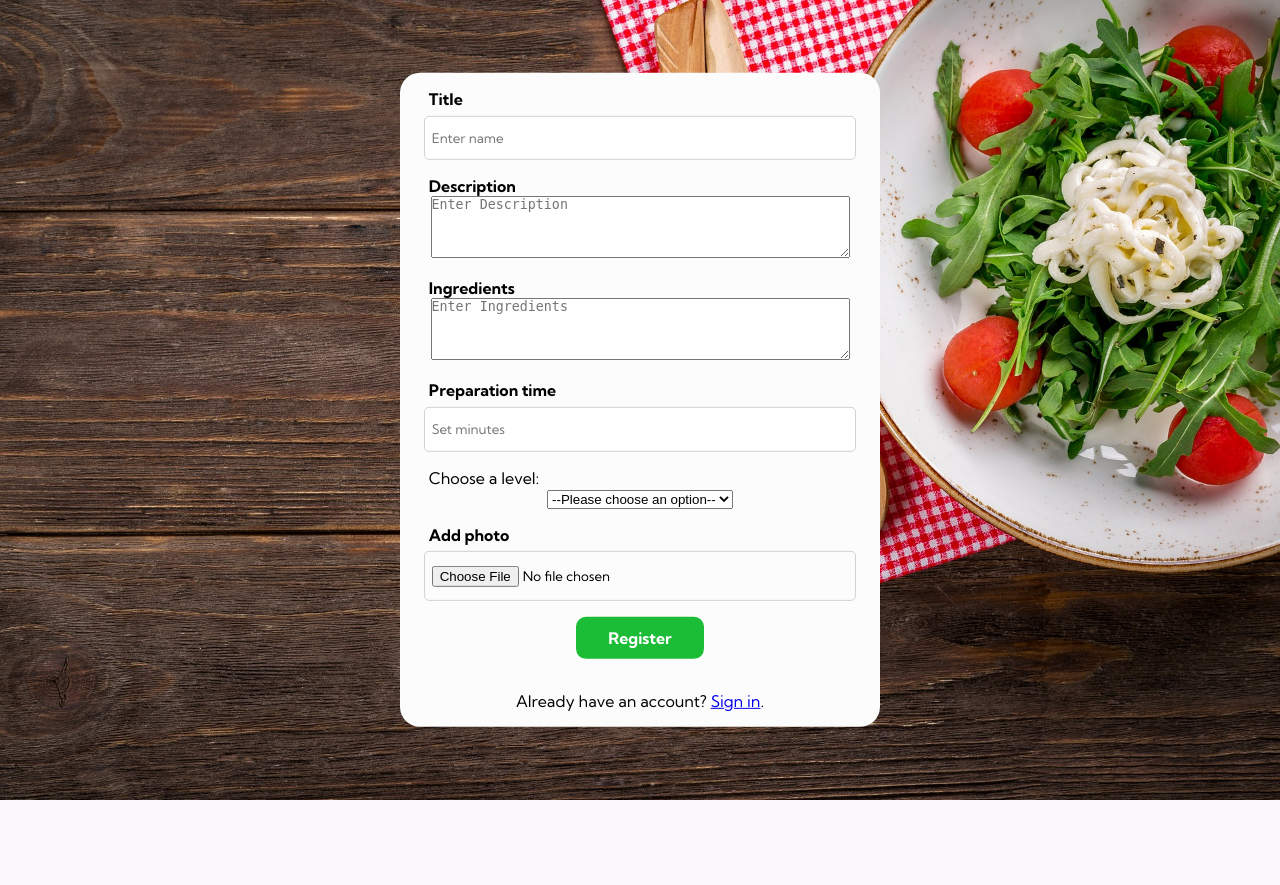
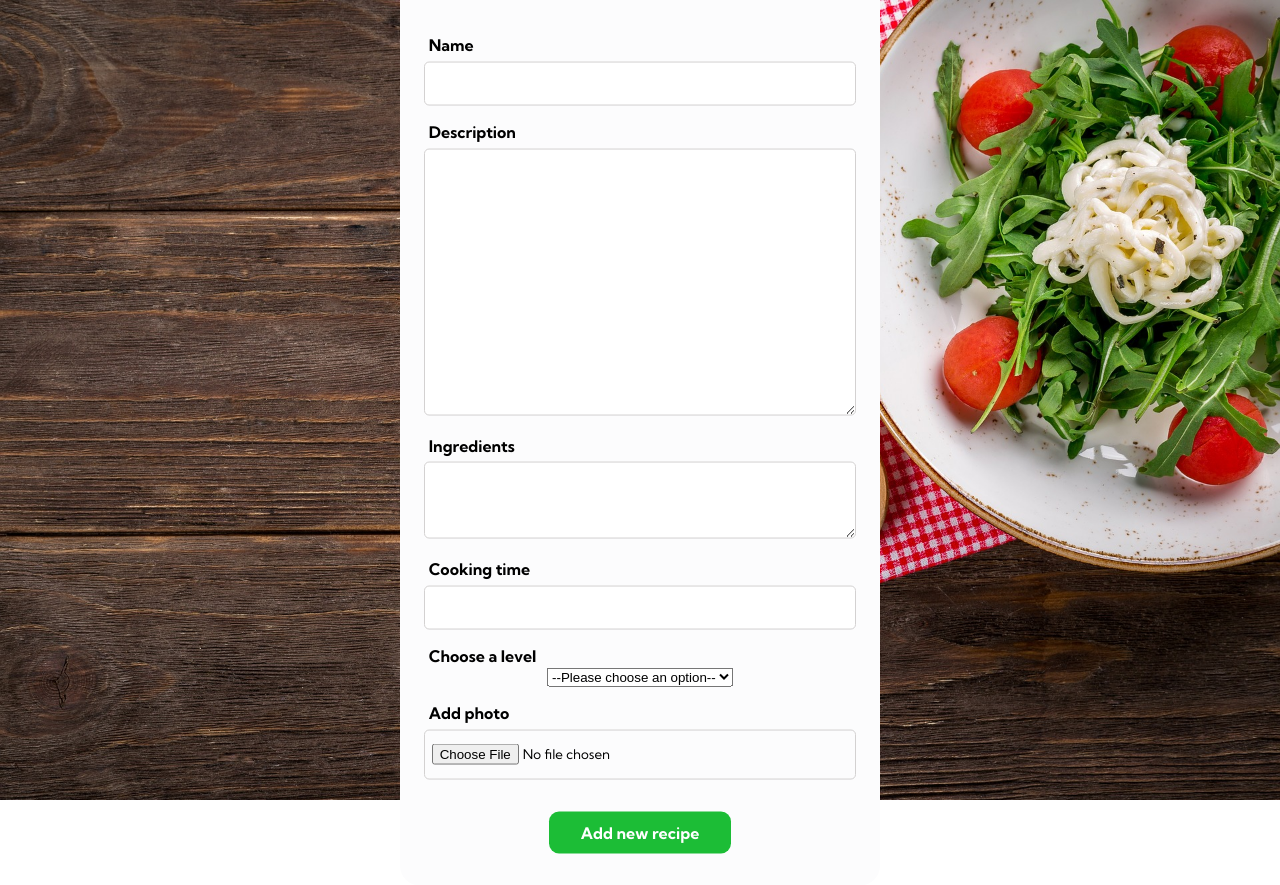
Before and after one commit to Bus1k/CookBook, a PHP site: template views/recipe/create.php in a window 1280 px wide. Before the commit the page ends 800 px from the top, so only its background shows below. Run offline with PHP 8.4, Linux system fonts and the light colour scheme; the template is opened without the code that fills it, so the values that code supplies are empty; some libraries are stand-ins or nearby versions.

Commit message:
modify create recipe styles

```diff
--- a/public/style/main.css
+++ b/public/style/main.css
@@ -4,14 +4,16 @@
     box-sizing: border-box;
 }
 
-div.mainpage {
+div.singleRecipe, div.mainpage {
     background: rgb(255, 255, 255);
     background: linear-gradient(270deg, rgba(255, 255, 255, 0) 0%, rgba(0, 0, 0, 0.29735644257703087) 30%, rgba(0, 0, 0, 0.3029586834733894) 74%, rgba(255, 255, 255, 0) 100%);
     background-size: cover;
     font-family: 'Kumbh Sans',
     sans-serif;
+    min-height: 100vh;
 }
 
+.singleRecipe nav,
 .mainpage nav {
     height: 4rem;
     position: fixed;
@@ -22,7 +24,8 @@ div.mainpage {
     z-index: 1;
 }
 
-.mainpage nav ul.topPanel {
+
+.singleRecipe nav ul.topPanel, .mainpage nav ul.topPanel {
     display: flex;
     width: 100%;
     max-width: 1200px;
@@ -32,11 +35,12 @@ div.mainpage {
 
 }
 
-.mainpage nav ul.topPanel li:nth-child(1) {
+.singleRecipe nav ul.topPanel li:nth-child(1), .mainpage nav ul.topPanel li:nth-child(1) {
     flex-grow: 1;
 }
 
-.mainpage .topPanel span {
+
+.singleRecipe .topPanel span, .mainpage .topPanel span, .recipeTitle span {
     display: inline-block;
     width: 1em;
 }
@@ -61,13 +65,14 @@ div.mainpage {
     transform: translateY(-20%);
 }
 
-main {
+
+.mainpage main {
     background-color: white;
     max-width: 1200px;
     margin: 0 auto;
 }
 
-.mainpage button {
+.singleRecipe button, .mainpage button {
     padding: 0.7em 2em;
     font-size: 1em;
     font-weight: 700;
@@ -81,7 +86,7 @@ main {
     text-decoration: none;
 }
 
-.mainpage button a {
+.singleRecipe button a,.mainpage button a {
     color: white;
     text-decoration: none;
     font-weight: normal;
@@ -160,7 +165,7 @@ footer{
     box-sizing: border-box;
 }
 
-div.form {
+div.form, div.singleRecipe {
     width: 100vw;
     height: 100vh;
     background: rgb(219, 172, 235);
@@ -198,6 +203,7 @@ div.form {
     margin: 0 auto;
 }
 
+textarea,
 .form input {
     font-family: 'Kumbh Sans',
     sans-serif;
@@ -229,7 +235,7 @@ div.form {
     color: white;
 }
 
-.form div.validAlert {
+.form div.validAlert.active {
     text-align: left;
     color: rgb(190, 40, 40);
     font-size: 0.9rem;
@@ -242,6 +248,85 @@ div.form {
     border: solid 1px rgb(190, 40, 40);
 }
 
+.singleRecipe main.recipe {
+    display: flex;
+    flex-direction: column;
+    position: absolute;
+    top:50%;
+    left:50%;
+    transform: translate(-50%,-50%);
+    background-color: white;
+    padding: 1em 4em 5em 4em;
+    border-radius: 2em;
+    flex-wrap: wrap;
+    max-width: 1100px;
+}
+.recipe div.recipePhoto {
+    height: 40%;
+    width: 100%;
+    text-align: center;
+    padding: 1em 1em 0.5em 1em;
+}
+
+.recipe div.recipeDescription {
+    height: 50%;
+    font-size: 1em;
+    padding: 1em;
+    display: flex;
+    flex-direction: row;
+    line-height: 1.5rem;
+
+}
+.recipeTitle {
+    display: flex;
+    flex-direction: row;
+    text-align: center;
+    height: 10%;
+    width: 100%;
+    padding: 1em 1em 0.5em 1em;
+}
+.recipeTitle h1 {
+    flex-grow: 1;
+}
+
+.recipe h2 {
+    padding: 0.5em;
+}
+.recipeDescription .col1{
+    display: flex;
+    flex-direction: column;
+    justify-content: center;
+    line-height: 1.5rem;
+    width: 30%;
+}
+.recipeDescription .col2 {
+    width: 70%;
+}
+.recipe .col1 td:nth-child(1){
+    padding: 0.5em 0.5em 0.5em 0.1em;
+    text-align: center;
+}
+.recipe .col1 td i,
+.recipeTitle i {
+    color:rgb(28, 189, 54);
+    font-weight: 900;
+    font-size: 1.2em;
+    text-align: center;
+}
+
+.recipeTitle i {
+    cursor: pointer;
+}
+.recipe div a {
+    text-decoration: none;
+}
+.addRecipe #description {
+    height: 20em;
+}
+.addRecipe .registerbtn{
+    margin: 2em;
+}
+
 @media (max-width: 500px) {
     .form .container {
         max-width: 90vw;
--- a/views/recipe/create.php
+++ b/views/recipe/create.php
@@ -1,31 +1,31 @@
-<div class='form'>
+<div class='form addRecipe'>
     <form action="/recipe/add" method="POST" enctype="multipart/form-data">
         <div class="container">
-
+            <h1>Create new recipe </h1>
 
             <div class='inputs'>
-                <label for="title"><b>Title</b></label>
-                <input type="text" placeholder="Enter name" name="title" id="title" class="">
+                <label for="name"><b>Name</b></label>
+                <input type="text" placeholder="" name="name" id="name" required>
+                <div class='validAlert'></div>
             </div>
-
             <div class='inputs'>
                 <label for="description"><b>Description</b></label>
-                <textarea rows="4" cols="50" placeholder="Enter Description" name="description" id="description" class=""></textarea>
+                <textarea name="description" id="description" cols="30" rows="4" required></textarea>
+                <div class='validAlert'></div>
             </div>
-
             <div class='inputs'>
                 <label for="ingredients"><b>Ingredients</b></label>
-                <textarea rows="4" cols="50" placeholder="Enter Ingredients" name="ingredients" id="ingredients" class=""></textarea>
+                <textarea name="ingredients" id="ingredients" cols="30" rows="3" required></textarea>
+                <div class='validAlert'></div>
             </div>
-
             <div class='inputs'>
-                <label for="prep_time"><b>Preparation time</b></label>
-                <input type="number" placeholder="Set minutes" name="prep_time" id="prep_time" class="">
+                <label for="time"><b>Cooking time</b></label>
+                <input type="number" name="time" id="time" required>
+                <div class='validAlert'></div>
             </div>
-
             <div class='inputs'>
-                <label for="level">Choose a level:</label>
-                <select name="level" id="level">
+                <label for="level"><b>Choose a level</b></label>
+                <select name="level" id="level" required>
                     <option value="">--Please choose an option--</option>
                     <option value="beginner">Beginner</option>
                     <option value="elementary">Elementary</option>
@@ -33,15 +33,11 @@
                     <option value="advanced">Advanced</option>
                 </select>
             </div>
-
             <div class='inputs'>
                 <label for="photo"><b>Add photo</b></label>
                 <input type="file" placeholder="Add photo" name="photo" id="photo" class="">
             </div>
-
-
-            <button type="submit" class="registerbtn">Register</button>
-            <p>Already have an account? <a href="/login">Sign in</a>.</p>
+            <button type="submit" class="registerbtn">Add new recipe</button>
         </div>
     </form>
 </div>
```
